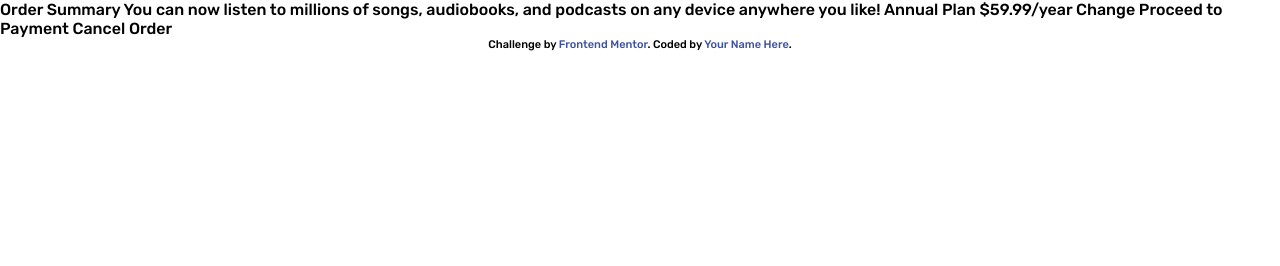
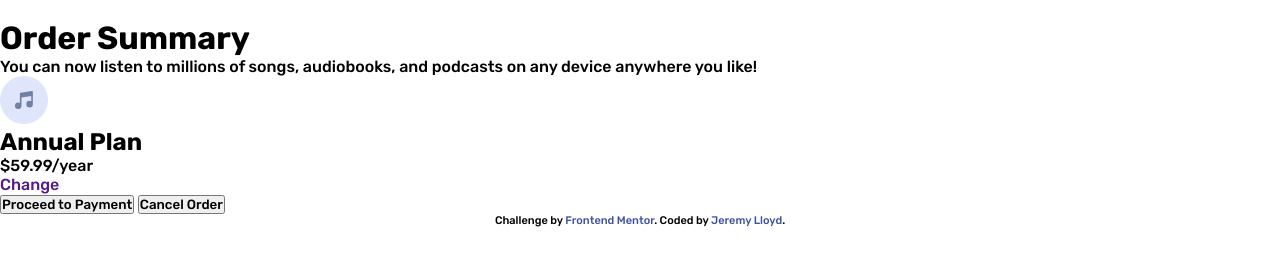
Before and after one commit to jeremylloyd/frontend-mentor-order-summary, a plain HTML site: page index.html in a window 1280 px wide. Drawn offline with Linux system fonts and the light colour scheme.

Commit message:
Added HTML layout

```diff
--- a/index.html
+++ b/index.html
@@ -12,23 +12,33 @@
   <title>Order summary card</title>
 </head>
 <body>
-
-  Order Summary
-
-  You can now listen to millions of songs, audiobooks, and podcasts on any
-  device anywhere you like!
-
-  Annual Plan
-  $59.99/year
-
-  Change
-
-  Proceed to Payment
-  Cancel Order
+  <main>
+    <img src="" alt="">
+    <div class="order">
+      <h1>Order Summary</h1>
+      <p>
+        You can now listen to millions of songs, audiobooks, and podcasts on any device anywhere you like!
+      </p>
+      <div class="plan">
+        <svg xmlns="http://www.w3.org/2000/svg" width="48" height="48"><g fill="none" fill-rule="evenodd"><circle cx="24" cy="24" r="24" fill="#DFE6FB"/><path fill="#717FA6" fill-rule="nonzero" d="M32.574 15.198a.81.81 0 00-.646-.19L20.581 16.63a.81.81 0 00-.696.803V26.934a3.232 3.232 0 00-1.632-.44A3.257 3.257 0 0015 29.747 3.257 3.257 0 0018.253 33a3.257 3.257 0 003.253-3.253v-8.37l9.726-1.39v5.327a3.232 3.232 0 00-1.631-.441 3.257 3.257 0 00-3.254 3.253 3.257 3.257 0 003.254 3.253 3.257 3.257 0 003.253-3.253V15.81a.81.81 0 00-.28-.613z"/></g></svg>
+        <div class="desc">
+          <h2>Annual Plan</h2>
+          <p>$59.99/year</p>
+        </div>
+        <a href="">Change</a>
+      </div>
+      <button id="button-pay">
+        Proceed to Payment
+      </button>
+      <button id="button-cancel">
+        Cancel Order
+      </button>
+    </div>
+  </main>
 
   <div class="attribution">
     Challenge by <a href="https://www.frontendmentor.io?ref=challenge" target="_blank">Frontend Mentor</a>.
-    Coded by <a href="#">Your Name Here</a>.
+    Coded by <a href="https://github.com/jeremylloyd">Jeremy Lloyd</a>.
   </div>
 </body>
 </html>
```
